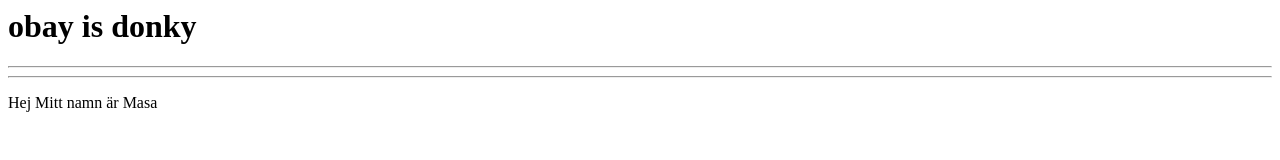
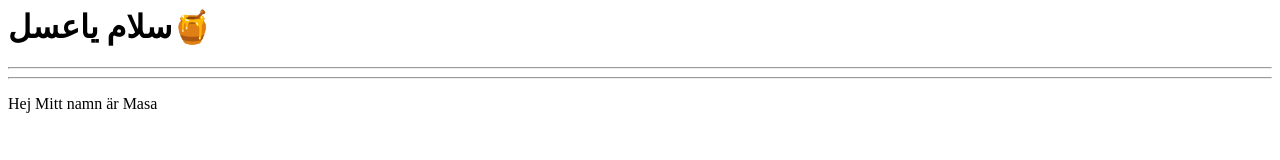
Before and after one commit to M0192/MASA, a plain HTML site: page index.html in a window 1280 px wide. Drawn offline with Linux system fonts and the light colour scheme.

Commit message:
Update index.html

```diff
--- a/index.html
+++ b/index.html
@@ -1,6 +1,6 @@
 <html>
 <body>
-  <h1>obay is donky </h1>
+  <h1>سلام ياعسل🍯 </h1>
   <hr> </hr>
   <hr> </hr>
 
```
